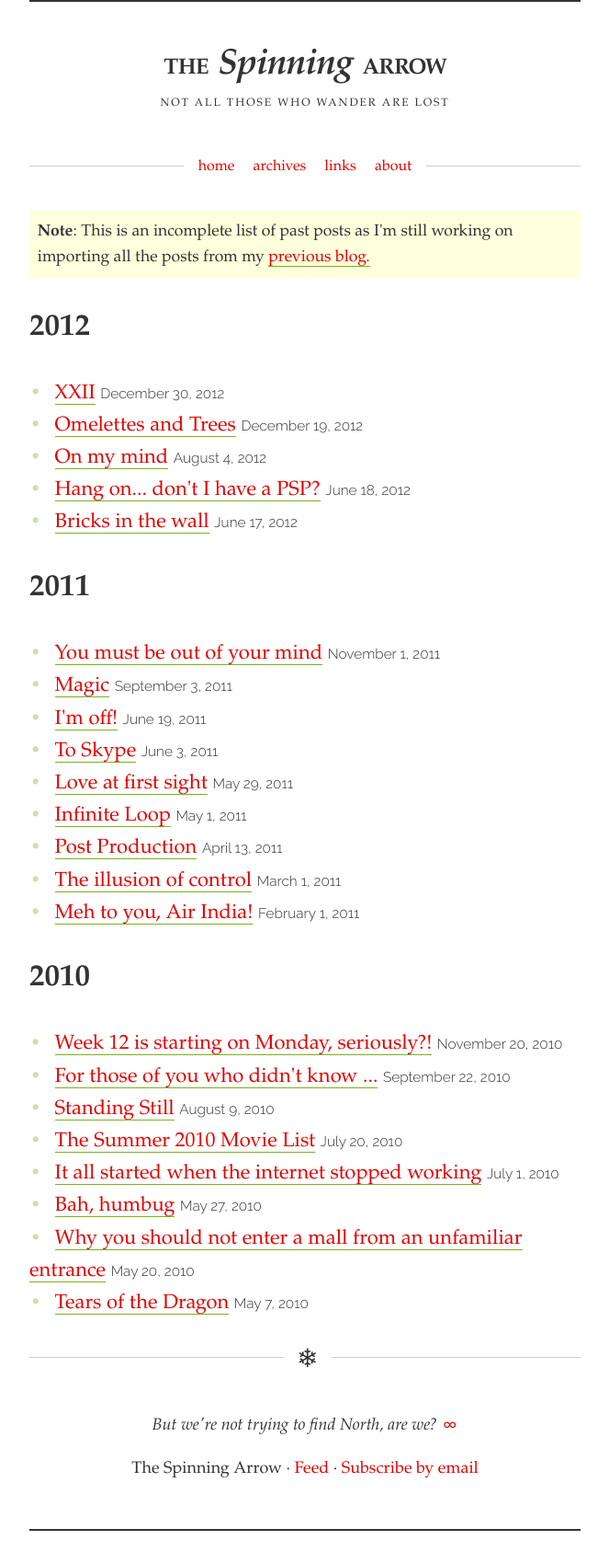
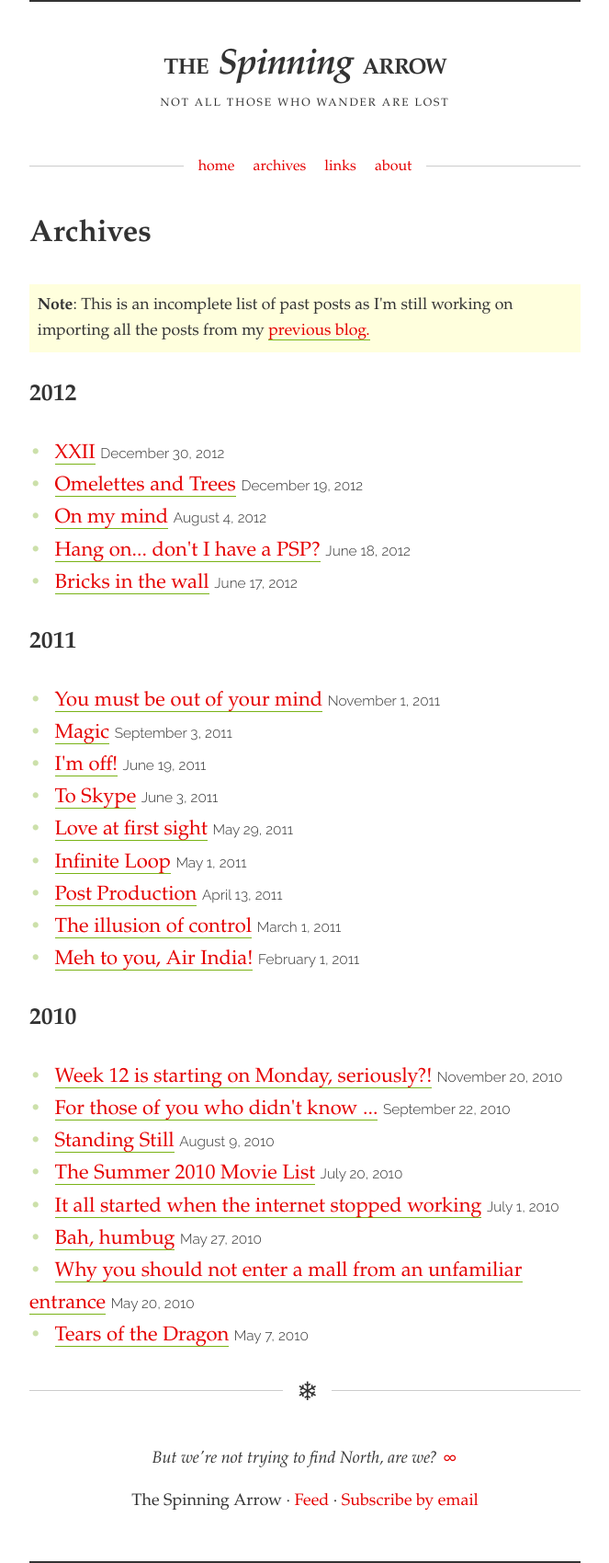
Before and after one commit to spinningarrow/blog.sahil.me, a Jekyll site: the page built from archives.html, in a window 1280 px wide. Shown: the whole page at 92% size, without its empty margins (308-971 px from the left). Built offline with Jekyll 4.4.1, drawn with Linux system fonts in a browser that asks for light colours; some web fonts are replaced; comment, search, counter and statistics services are not loaded; before the commit the page ends 1664 px from its top, so only the background shows below that.

Commit message:
Add headings to pages
* Added level-2 headings to Archives, Links and About pages

```diff
--- a/archives.html
+++ b/archives.html
@@ -3,6 +3,7 @@
 title: Archives
 ---
 <section class="content">
+	<h2>Archives</h2>
 	<p class="alert"><strong>Note</strong>: This is an incomplete list of past posts as I'm still
 		working on importing all the posts from my <a href="http://sahilb.blogspot.com">previous blog.</a></p>
 
@@ -18,7 +19,7 @@
 			{% else %}
 				</ul>
 			{% endif %}
-			<h2>{{ current_post_year }}</h2>
+			<h3>{{ current_post_year }}</h3>
 			<ul class="listing listing-stylish">
 			{% assign previous_post_year = current_post_year %}
 		{% endif %}
--- a/links.html
+++ b/links.html
@@ -3,6 +3,8 @@
 title: Links
 ---
 <section class="content">
+	<h2>Links</h2>
+
 	<ul class="blogroll listing-stylish">
 		<li><a href="http://ishmeet.wordpress.com/" data-feed="http://ishmeet.wordpress.com/feed/">|=Dead End=|</a></li>
 		<li><a href="http://nidhis.tumblr.com/" data-feed="http://nidhis.tumblr.com/rss">Alive and Clicking</a></li>
```
Also changed, not shown: about.md (+2 -0 lines).
